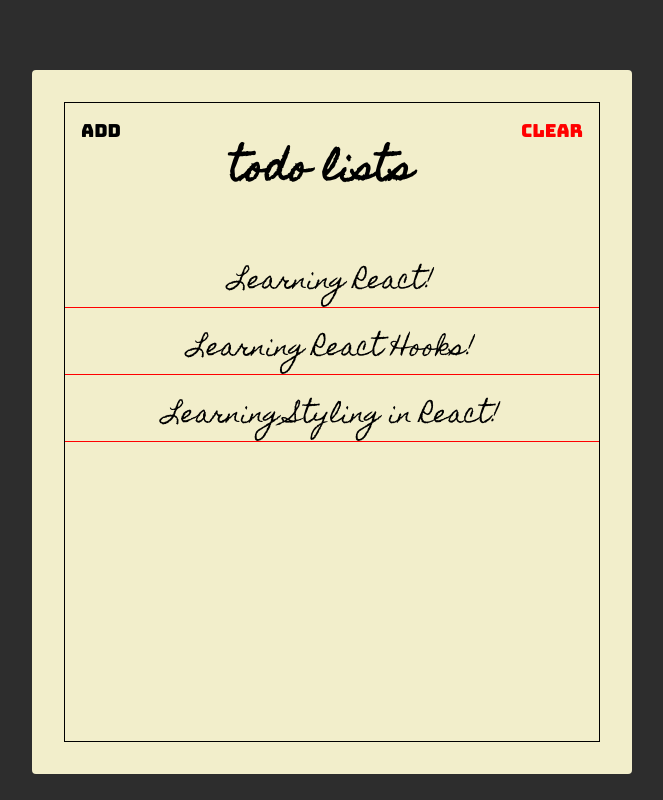
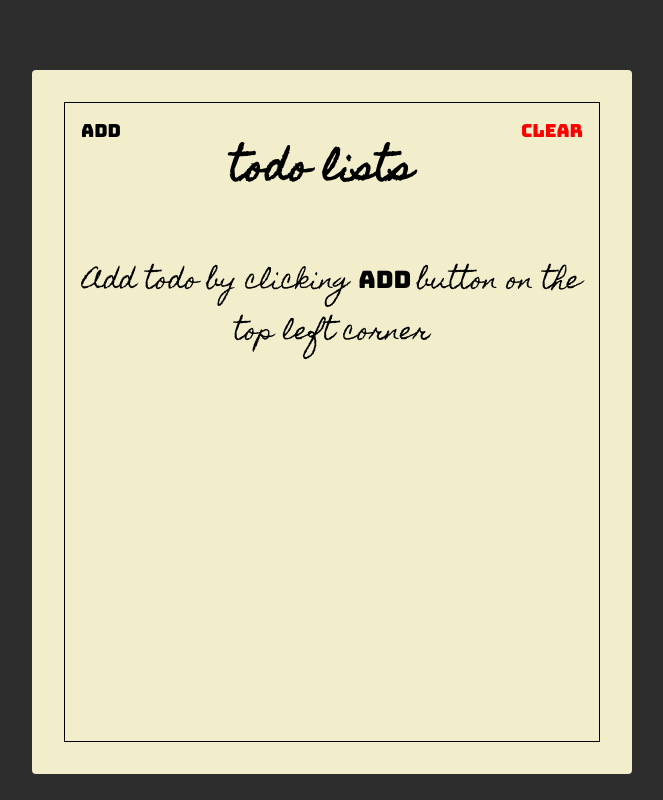
Before and after one commit to T-skyCode/react-todolist, a React (Create React App) app: page / in a window 1280 px wide. Shown: the whole page, without its empty margins (308-971 px from the left). Built offline with nearby package versions, Linux system fonts and the light colour scheme.

Commit message:
delete function dan placeholder

```diff
--- a/src/components/Header.jsx
+++ b/src/components/Header.jsx
@@ -1,20 +1,23 @@
 import React from "react";
 import PropTypes from "prop-types";
 
-const Header = ({ showAddToggle, showAdd }) => {
+const Header = ({ showAddToggle, showAdd, clearTodos }) => {
   return (
     <section className="header">
       <button className="header-btn naga" onClick={showAddToggle}>
         {showAdd ? "Finish" : "Add"}
       </button>
       <h1 className="header-title">Todo Lists</h1>
-      <button className="header-btn color-red">Clear</button>
+      <button className="header-btn color-red" onClick={clearTodos}>
+        Clear
+      </button>
     </section>
   );
 };
 
 Header.PropTypes = {
   showAddToggle: PropTypes.func.isRequired,
-  showAdd: PropTypes.bool.isRequired
+  showAdd: PropTypes.bool.isRequired,
+  clearTodos: PropTypes.func.isRequired
 };
 export default Header;
--- a/src/components/Todos.jsx
+++ b/src/components/Todos.jsx
@@ -6,7 +6,8 @@ import Todo from "./Todo";
 const Todos = ({ todos, completeTodo }) => {
   return (
     <section className="todo">
-      {todos.map((todo, index) => {
+      {todos.length > 0 &&
+        todos.map((todo, index) => {
           return (
             <Todo
               key={index}
@@ -17,6 +18,13 @@ const Todos = ({ todos, completeTodo }) => {
             />
           );
         })}
+      {todos.length === 0 && (
+        <div className="todo-placeholder-text">
+          Add todo by clicking{" "}
+          <span className="add-button-placeholder-text"> Add </span> button on
+          the top left corner
+        </div>
+      )}
     </section>
   );
 };
--- a/src/pages/TodoList.jsx
+++ b/src/pages/TodoList.jsx
@@ -6,18 +6,17 @@ import TodoFrom from "../components/TodosForm";
 import Todos from "../components/Todos";
 
 const TodoList = () => {
-  const [todos, setTodos] = useState([
-    { text: "Learning React!", isCompleted: false },
-    { text: "Learning React Hooks!", isCompleted: false },
-    { text: "Learning Styling in React!", isCompleted: false }
-  ]);
+  const [todos, setTodos] = useState([]);
 
   const [showAdd, setShowAdd] = useState(false);
 
   const addTodo = (value) => {
-    const addedTodo = [...todos, { text: value, isCompleted: false }];
-
-    setTodos(addedTodo);
+    if (todos.length < 10) {
+      const addedTodo = [...todos, { text: value, isCompleted: false }];
+      setTodos(addedTodo);
+    } else {
+      alert("Only 10 Todos is allowed");
+    }
   };
 
   const completeTodo = (index) => {
@@ -27,12 +26,17 @@ const TodoList = () => {
     setTodos(addedTodo);
   };
 
+  const clearTodos = () => setTodos([]);
   const showAddToggle = () => setShowAdd(!showAdd);
 
   console.log("Todos", todos);
   return (
     <Paper>
-      <Header showAddToggle={showAddToggle} showAdd={showAdd}></Header>
+      <Header
+        showAddToggle={showAddToggle}
+        showAdd={showAdd}
+        clearTodos={clearTodos}
+      ></Header>
       <TodoFrom addTodo={addTodo} showAdd={showAdd} />
       <Todos todos={todos} completeTodo={completeTodo} />
     </Paper>
--- a/src/styles.css
+++ b/src/styles.css
@@ -145,3 +145,15 @@ html {
   left: 50%;
   transform: translate(-50%);
 }
+
+.todo-placeholder-text {
+  font-family: "Homemade Apple", sans-serif;
+  font-size: 24px;
+  text-align: center;
+  padding: 16px;
+}
+
+.add-button-placeholder-text {
+  font-family: "Bungee", sans-serif;
+  font-size: 24px;
+}
```
Lines whose indentation alone changed are shown as unchanged.
